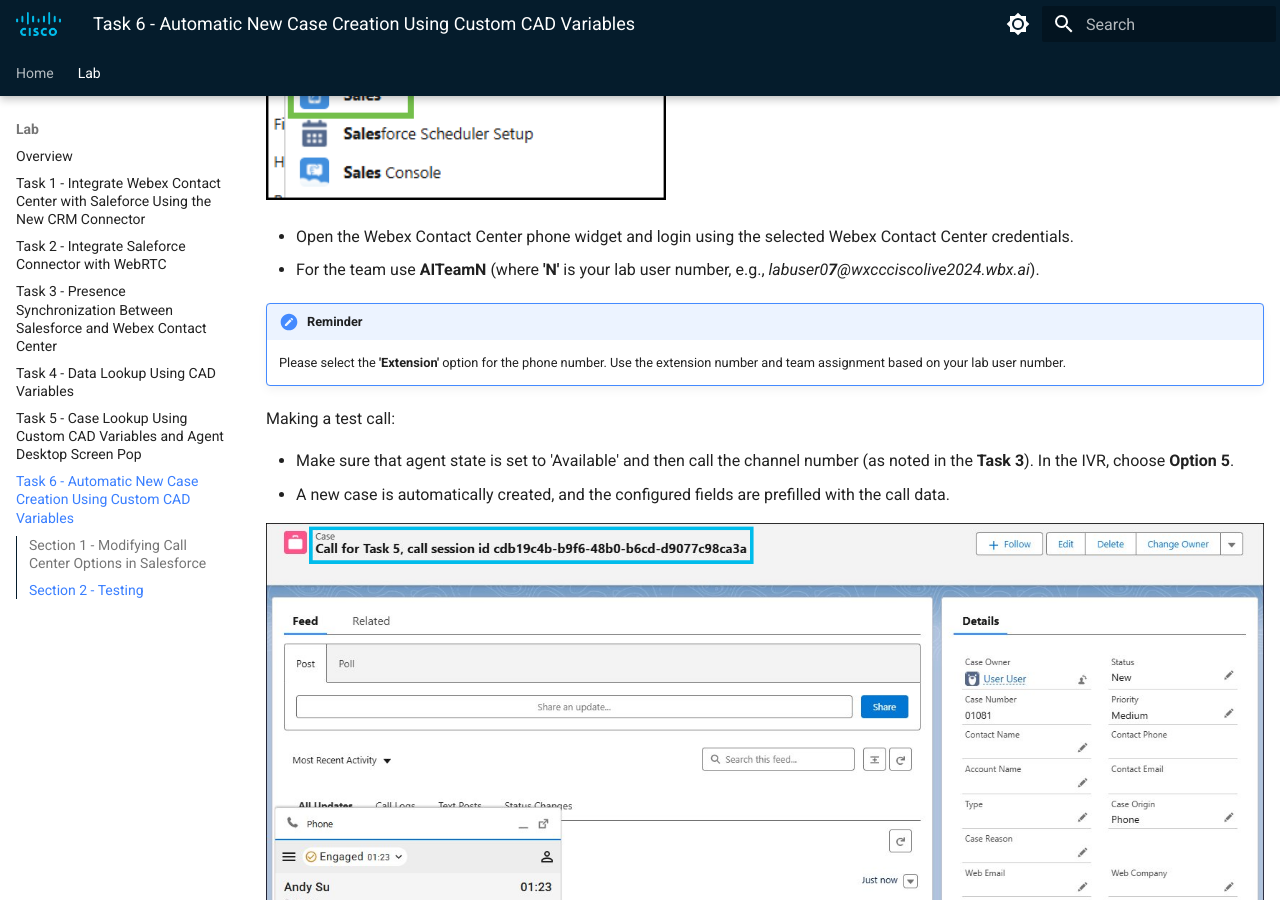
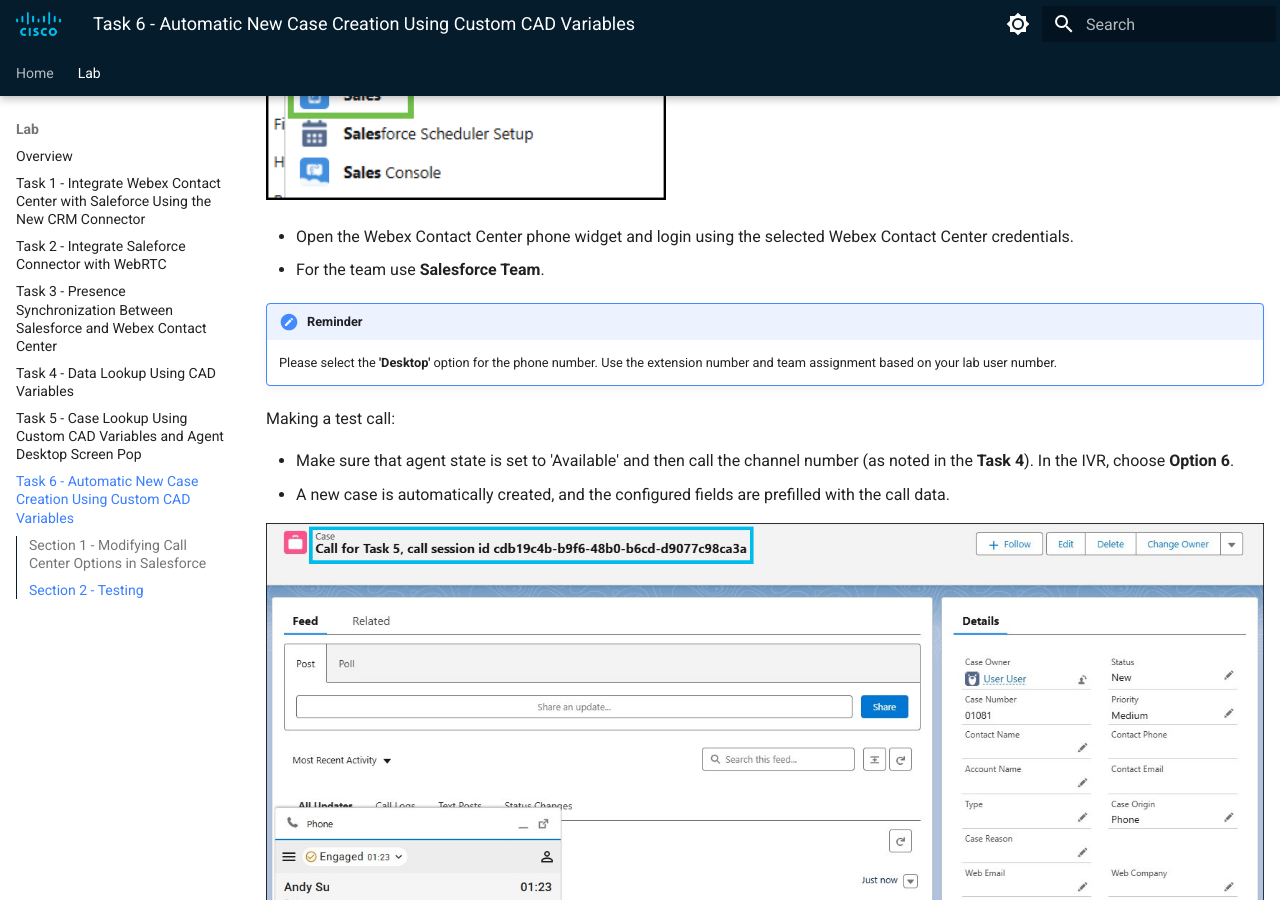
Before and after one commit to WebexCC-SA/LAB-2308, an MkDocs documentation site: the page built from docs/task6.md, in a window 1280 px wide and 900 px high, scrolled down 3123 px. Built offline with MkDocs 1.6.1 and Material for MkDocs 9.7.7, drawn with Linux system fonts in a browser that asks for light colours.

Commit message:
Update task6.md

```diff
--- a/docs/task6.md
+++ b/docs/task6.md
@@ -59,15 +59,15 @@
 ![Nav](./assets/t1s2p1.png){ width="400" }
 
 - Open the Webex Contact Center phone widget and login using the selected Webex Contact Center credentials.
-- For the team use **AITeamN** (where **'N'** is your lab user number, e.g., _labuser0**7**@wxccciscolive2024.wbx.ai_).
+- For the team use **Salesforce Team**.
 
 !!! note "Reminder"
-	Please select the **'Extension'** option for the phone number. Use the extension number and team assignment based on your lab user number.
+	Please select the **'Desktop'** option for the phone number. Use the extension number and team assignment based on your lab user number.
 
 
 Making a test call:
 
-- Make sure that agent state is set to 'Available' and then call the channel number (as noted in the **Task 3**). In the IVR, choose **Option 5**.
+- Make sure that agent state is set to 'Available' and then call the channel number (as noted in the **Task 4**). In the IVR, choose **Option 6**.
 - A new case is automatically created, and the configured fields are prefilled with the call data.
 
 ![Nav](./assets/t5s2p3a.png){ width="1200" }
```
